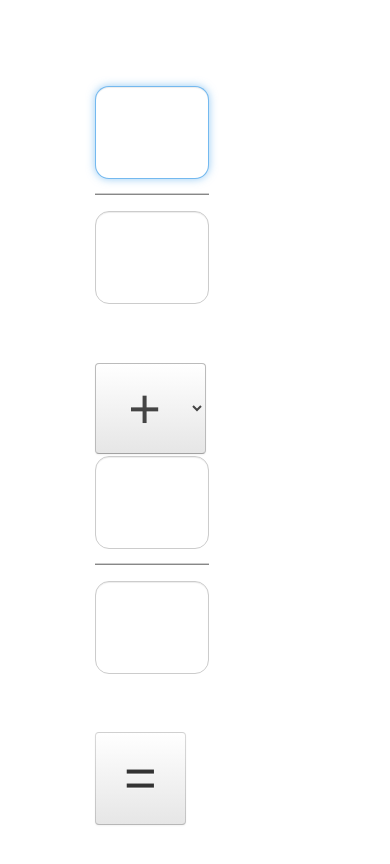
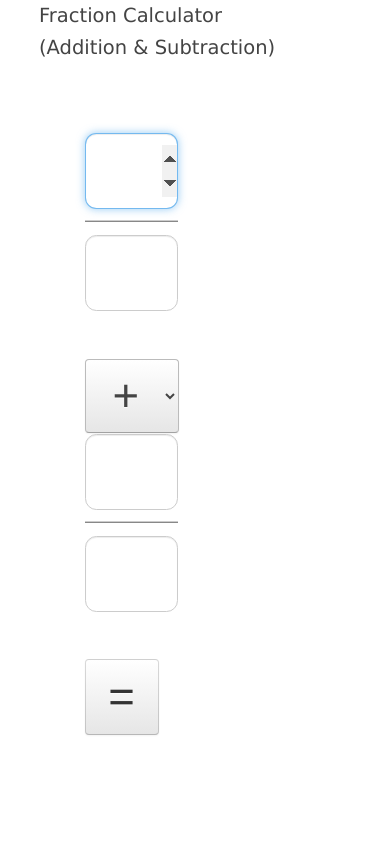
Before and after one commit to ScottSolomko/Fraction-Calc-3rd-Grade, a plain HTML site: page index.html in a window 390 px wide. Drawn offline with Linux system fonts and the light colour scheme.

Commit message:
prepare for responsive testing, changed inputs to number

```diff
--- a/css/app.css
+++ b/css/app.css
@@ -1,6 +1,39 @@
-html {
-  font-size: 100%;
+/*
+ * Media Queries
+ *
+ * < 291px | 291px | 387px | 497px | 620px | 757px | 908px | 1072px | 1250px | >= 1442px
+ *    10px    12px    13px    15px    16px    18px    20px     21px     23px        24px
+ */
+@media (min-width: 291px) {
+  html {font-size: 75%;}
 }
+@media (min-width: 387px) {
+  html {font-size: 81.25%;}
+}
+@media (min-width: 497px) {
+  html {font-size: 93.75%;}
+}
+@media (min-width: 620px) {
+  html {font-size: 100%;}
+}
+@media (min-width: 757px) {
+  html {font-size: 112.5%;}
+}
+@media (min-width: 908px) {
+  html {font-size: 125%;}
+}
+@media (min-width: 1072px) {
+  html {font-size: 131.25%;}
+}
+@media (min-width: 1250px) {
+  html {font-size: 143.75%;}
+}
+@media (min-width: 1442px) {
+  html {font-size: 150%;}
+}
+
+/******************************************************************************/
+
 body {
   margin: 0 auto;
   padding: 0;
--- a/index.html
+++ b/index.html
@@ -18,20 +18,22 @@
 
   </head>
   <body ng-controller="Controller" >
+    <h1>Fraction Calculator <br />(Addition &amp; Subtraction)</h1>
+
     <div class="calculator clearfix">
       <form ng-submit="preOp(f1, f2)">
         <div class="operand">
-          <input type="text" maxlength="3" autofocus="autofocus" ng-model="f1.numerator" />
+          <input type="number" maxlength="3" autofocus="autofocus" ng-model="f1.numerator" />
           <hr />
-          <input type="text" maxlength="3" ng-model="f1.denominator" />
+          <input type="number" maxlength="3" ng-model="f1.denominator" />
         </div>
         <div class="operator">
           <select ng-model="selectedOp" ng-options="operator.value for operator in operators" ng-required></select>
         </div>
         <div class="operand">
-          <input type="text" maxlength="3" ng-model="f2.numerator" />
+          <input type="number" maxlength="3" ng-model="f2.numerator" />
           <hr />
-          <input type="text" maxlength="3" ng-model="f2.denominator" />
+          <input type="number" maxlength="3" ng-model="f2.denominator" />
         </div>
         <div class="equals">
           <button type="submit" class="btn">&#61;</button>
```
